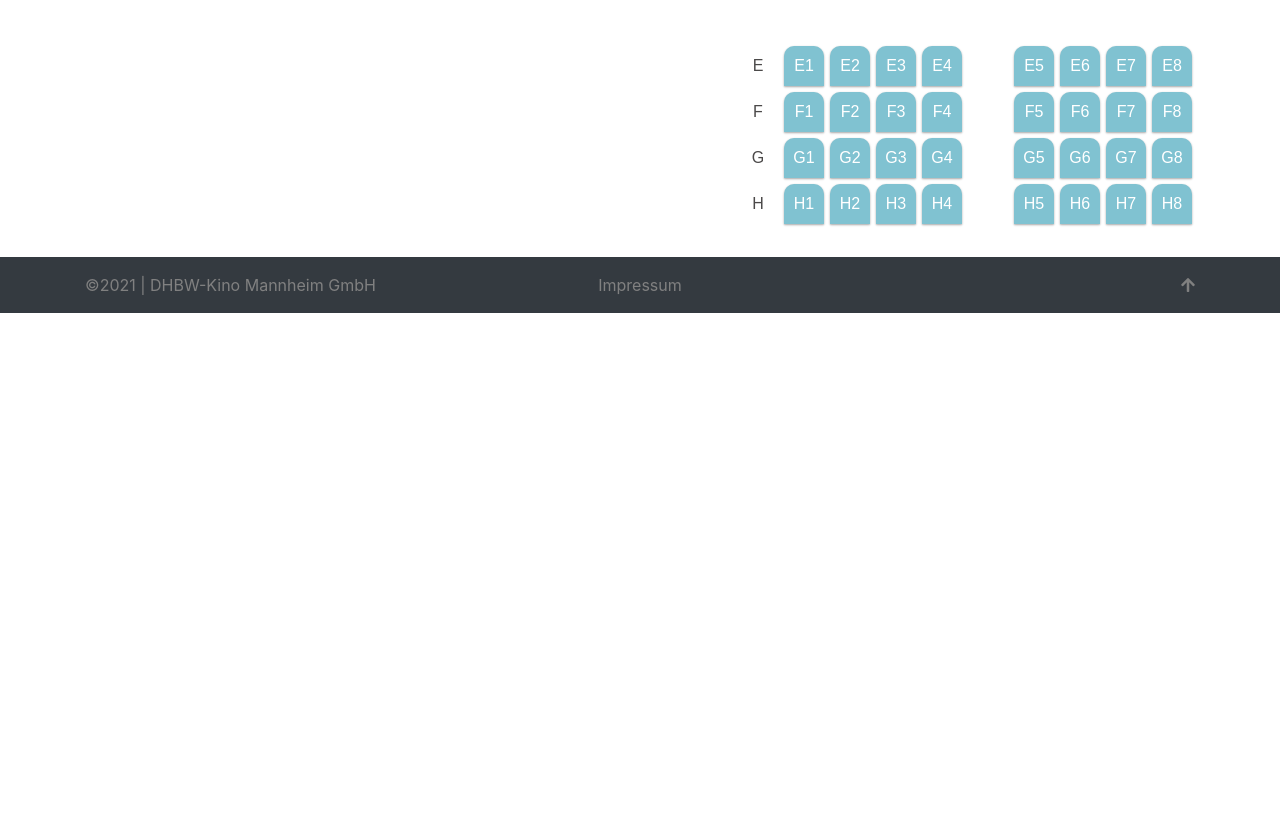
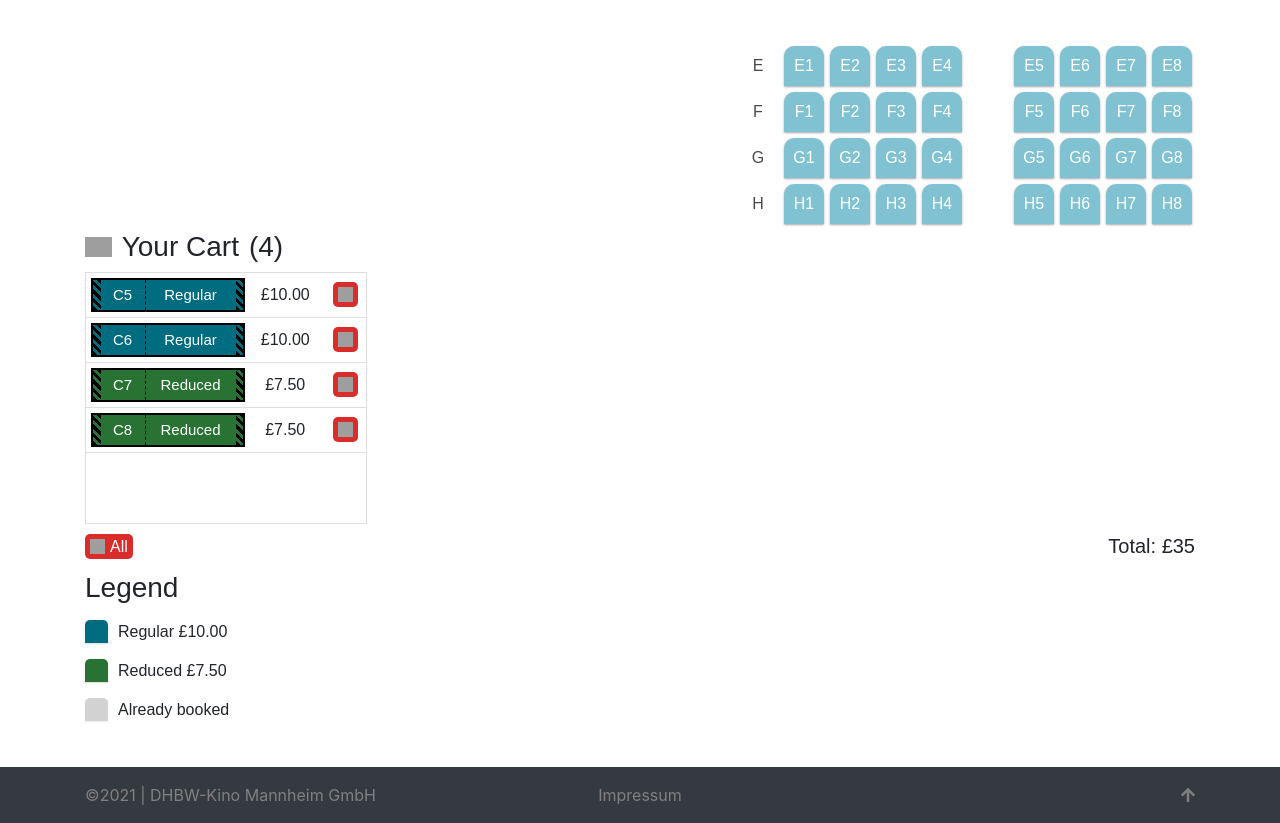
Before and after one commit to leondb999/kino, a PHP site: page /ticket_picking.php in a window 1280 px wide. Shown: the part 543-1366 px from the top of the page. Before the commit the page ends 856 px from the top, so only its background shows below. Run offline with PHP 8.4, Linux system fonts and the light colour scheme; the visitor is signed in with stand-in values (Sample User, id 1); data that the repository does not hold is empty; some libraries are stand-ins or nearby versions; grey boxes are pictures that could not be loaded.

Commit message:
working seatpicker legend

```diff
--- a/ticket_picking.php
+++ b/ticket_picking.php
@@ -84,8 +84,13 @@
                 </div>
 
             <div id="map-container">test</div>
-            <div id="legend-container"></div>
-            <div id="shoppingCart-container"></div>
+
+
+            <div class="right">
+                <div id="cart-container"></div>
+                <div id="legend-container"></div>
+            </div>
+            </div>
         </main>
 
     <footer class="py-3 bg-dark" style="color: grey">
```
